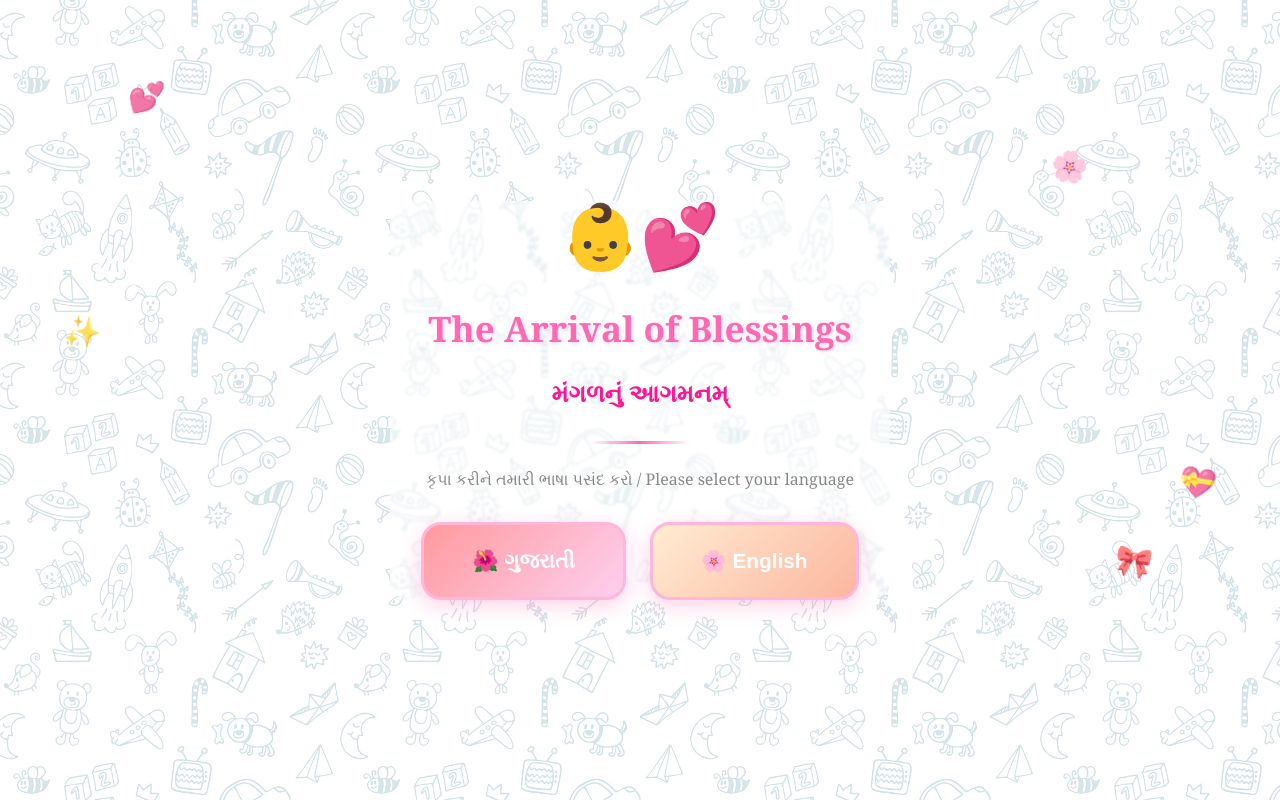
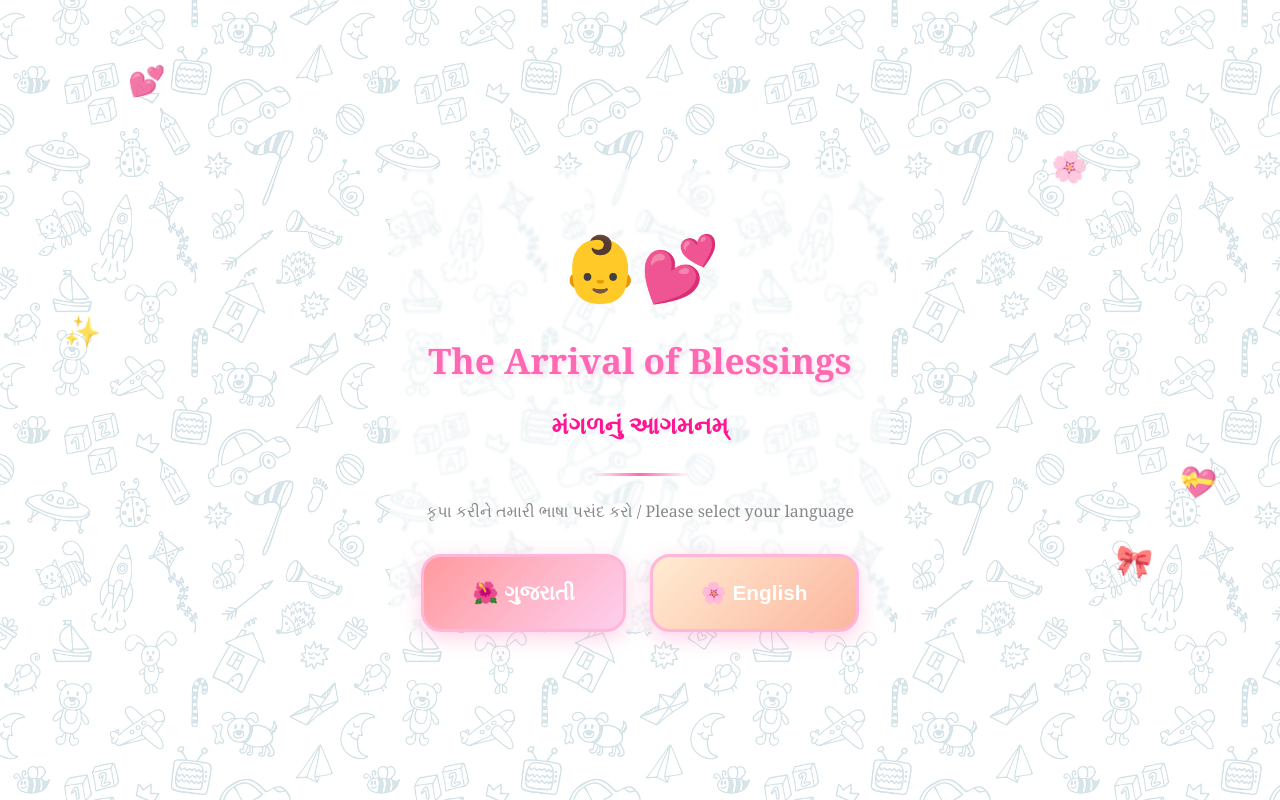
Before and after one commit to DevWithHarsh/LinkQR, a plain HTML site: page index.html in a window 1280 px wide. Drawn offline with Linux system fonts and the light colour scheme.

Commit message:
fixed baby emoji goes above page visibility

```diff
--- a/index.html
+++ b/index.html
@@ -109,6 +109,7 @@
 
         .baby-icon {
             font-size: 4rem;
+            margin-top: 4rem;
             margin-bottom: 1rem;
             animation: bounce 2s infinite;
 
@@ -304,7 +305,7 @@
 
 <body>
     <!-- Decorative floating hearts -->
-    <div class="heart" style="top: 10%; left: 10%;">💕</div>
+    <div class="heart" style="top: 8%; left: 10%;">💕</div>
     <div class="heart" style="top: 20%; right: 15%; animation-delay: 1s;">🌸</div>
     <!-- <div class="heart" style="bottom: 15%; left: 20%; animation-delay: 2s;">💖</div> -->
     <div class="heart" style="bottom: 25%; right: 10%; animation-delay: 1.5s;">🎀</div>
```
